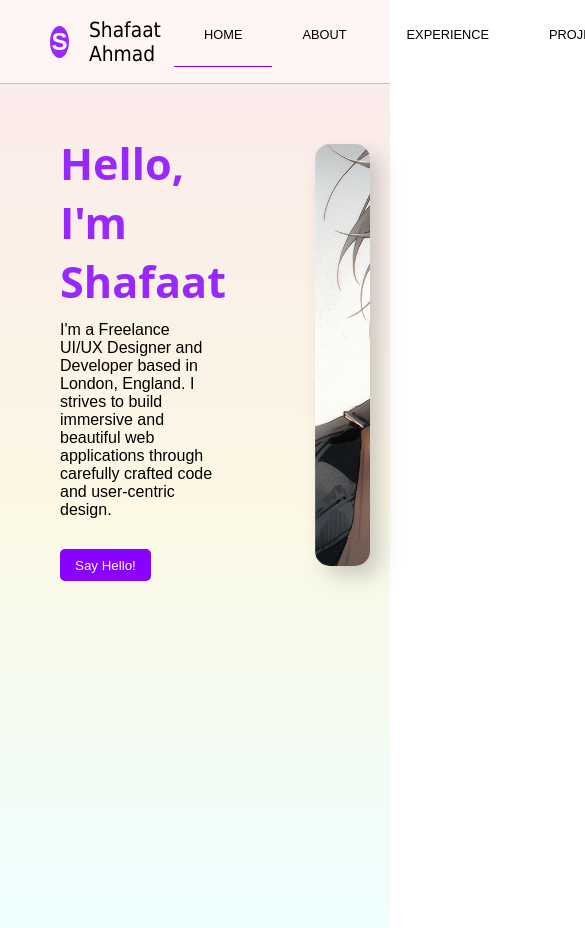
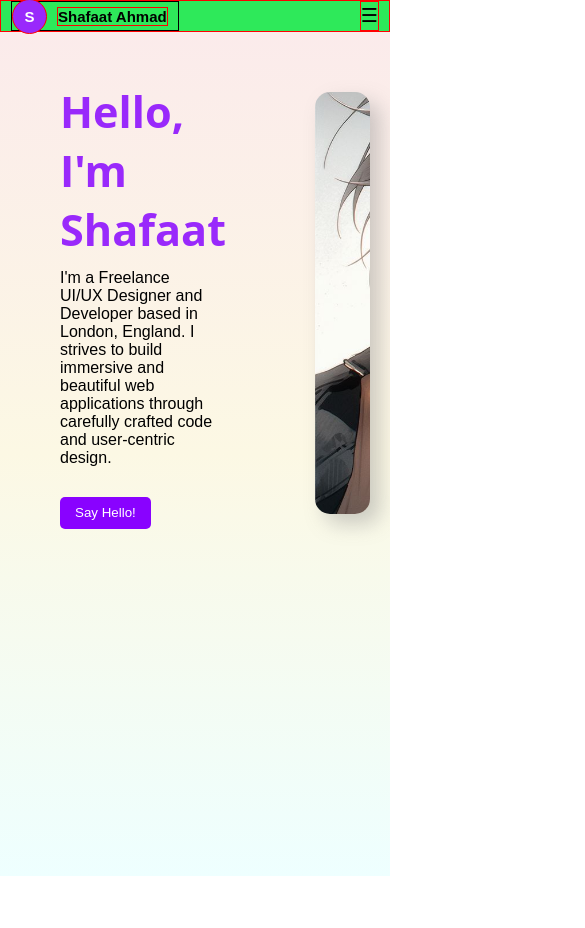
Before and after one commit to shafaatahmad/My-Portfolio-git, an Angular app: page /home in a window 390 px wide. Shown: the top 928 px of the page, 585 px wide, since content can reach past the window. After the commit the page ends 876 px from the top, so only its background shows below. Built offline with nearby package versions, Linux system fonts and the light colour scheme.

Commit message:
responsive
resss

```diff
--- a/src/app/app.html
+++ b/src/app/app.html
@@ -1,10 +1,11 @@
 
-    <div class="container">
+    <nav class="container">
     <div class="logo-box">
-        <div class="logo">S</div><span class="text">Shafaat Ahmad</span>
+        <div class="logo">S</div>
+        <span class="text">Shafaat Ahmad</span>
     </div>
 
-    <div class="navbar">
+    <div class="navbar-opt">
         <ul>
             <a routerLink="home"routerLinkActive="active"><li>HOME</li></a>
             <a routerLink="about"routerLinkActive="active"><li>ABOUT</li></a>
@@ -13,6 +14,7 @@
             <a routerLink="contect"routerLinkActive="active"><li>CONTACT US</li></a>
         </ul>
     </div>
-</div>
+    <span class="slider">☰</span>
+</nav>
 
     <router-outlet></router-outlet>
--- a/src/app/app.scss
+++ b/src/app/app.scss
@@ -5,22 +5,23 @@
 
 .container {
   height: 10vh;
-  border-bottom: 1px solid #b8c5c5;
+  // border-bottom: 1px solid #b8c5c5;
   display: flex;
   justify-content: space-between;
   align-items: center;
   padding: 10px 30px;
   position: sticky;
   top: 0px;
-  background-color: #fff5f5;
-  // background: linear-gradient(160deg,rgb(253, 255, 204),#ffdada);
+  background-color: #2ee95a;
 }
 .logo-box {
   display: flex;
   align-items: center;
+  justify-content: space-around;
   span{
     font-size: 1.3rem;
     font-weight: 400;
+    margin: 0px 10px;
   }
 }
 
@@ -33,7 +34,7 @@
   font-size: 1.5rem;
   font-weight: bolder;
   color: #ffffff;
-  margin: 0px 20px;
+  margin: 0px 10px;
   background-color: #9929fb;
   transition: 0.1s;
 }
@@ -42,12 +43,9 @@
   background-color: #9419ff;
 
 }
-.text {
-  font-size: 1.3rem;
-  font-family: Tahoma;
-}
 
-.navbar {
+
+.navbar-opt{
   ul {
     display: flex;
     a {
@@ -57,12 +55,11 @@
 
     li {
       list-style: none;
-      margin: 0px 5px;
-      font-size: 0.8rem;
+      font-size: 0.7rem;
       margin: 0px 20px;
       padding: 10px 10px;
-      border-radius: 3px;
       transition: background linear 0.8s;
+      font-weight: bolder;
     }
     a:hover {
       cursor: pointer;
@@ -70,3 +67,58 @@
     }
   }
 }
+
+ .slider{
+  display: none;
+ }
+ div,nav,span{
+  border: 1px solid red;
+ }
+
+ @media (min-width: 300px) and (max-width:479px){
+
+
+        .container{
+          height: 2rem;
+          padding: 0px 10px;
+
+
+
+       }
+       .logo-box{
+        border: 1px solid black;
+        height: 100%;
+
+        span{
+          font-size: 15px;
+          font-weight: bold;
+        }
+
+       }
+       .logo{
+        height: 35px;
+        width: 35px;
+        font-size: 15px;
+        border-radius: 50%;
+        display: flex;
+        justify-content: center;
+        align-items: center;
+        margin: 0;
+       }
+
+        .navbar-opt{
+          display: none;
+        }
+        .slider{
+          display: block;
+          font-size: 1.2rem;
+          text-align: center;
+          line-height: 150%;
+
+
+
+
+
+        }
+
+ }
```
